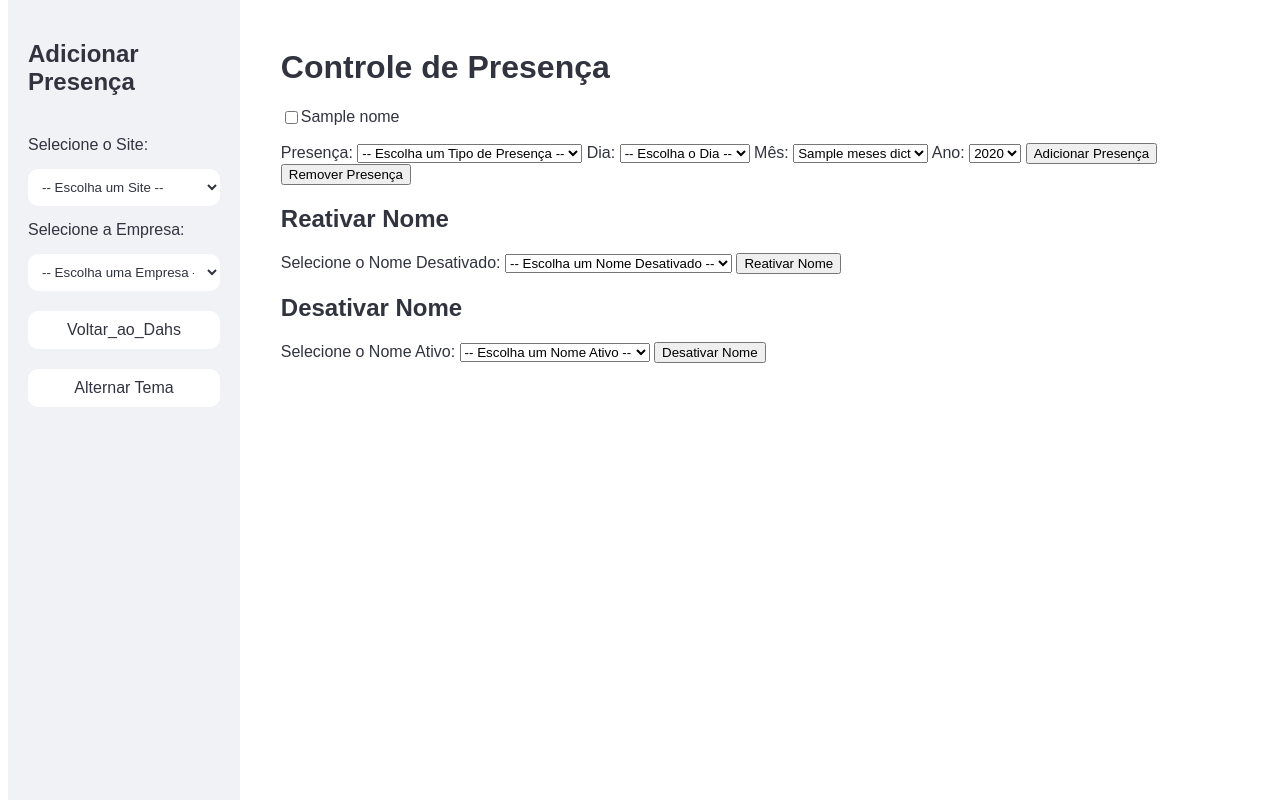
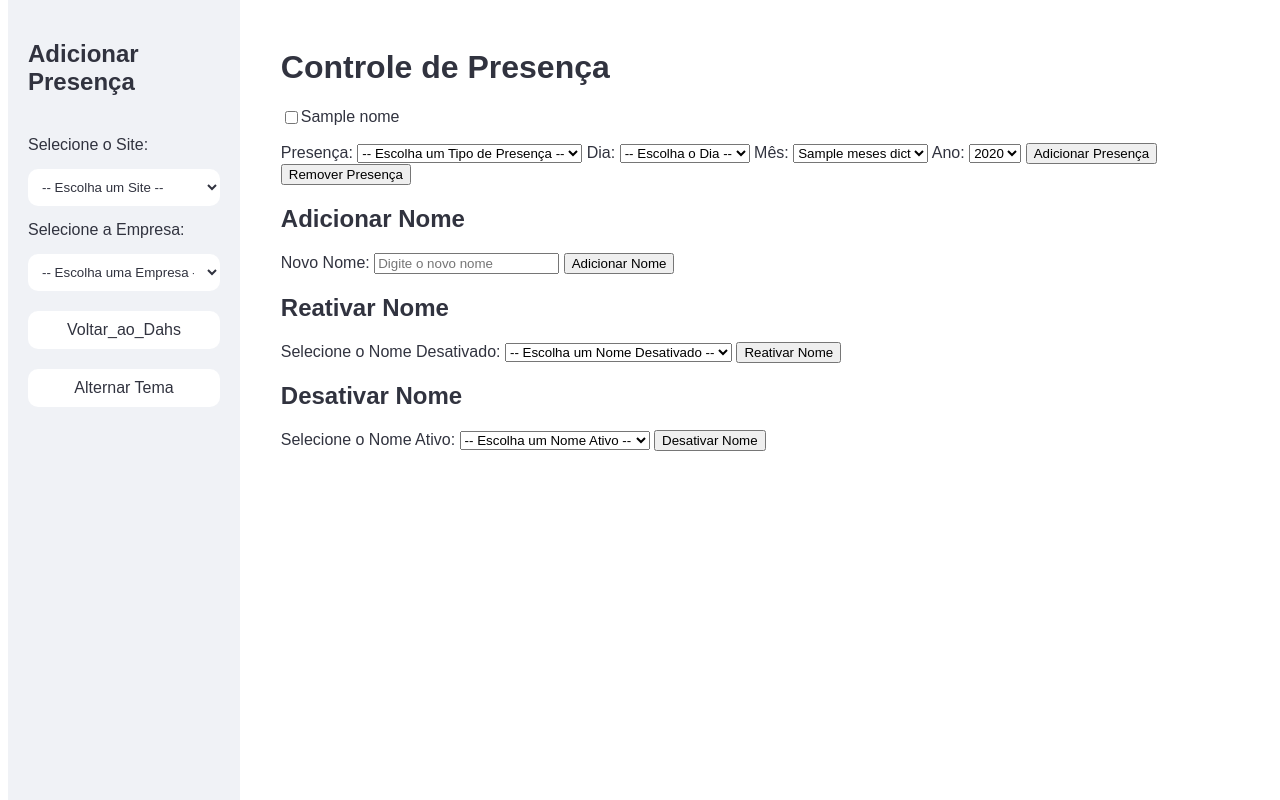
Before and after one commit to Pontessxx/VenvQua-Flask_integration_v1, a Flask app: template meu_app_flask/templates/adicionar_presenca.html in a window 1280 px wide. Run offline with Flask 3, Linux system fonts and the light colour scheme; the template is opened without the code that fills it: most values are stand-ins (such as "Sample title", 1, 10 or a date in 2020).

Commit message:
Adicionar Nome

```diff
--- a/meu_app_flask/app.py
+++ b/meu_app_flask/app.py
@@ -496,6 +496,46 @@
 
     return redirect(url_for('adiciona_presenca'))
 
+@app.route('/adicionar-nome', methods=['POST'])
+def adicionar_nome():
+    novo_nome = request.form.get("novo_nome")
+    siteempresa_id = request.form.get("siteempresa_id")
+
+    if not novo_nome or not siteempresa_id:
+        flash("Por favor, preencha todos os campos.", "error")
+        return redirect(url_for('adiciona_presenca'))
+
+    try:
+        # Formatar o nome: primeira letra maiúscula, o restante em minúsculas
+        novo_nome = novo_nome.strip().title()
+
+        # Verificar se o nome já existe na tabela para o mesmo siteempresa_id
+        cursor = conn.cursor()
+        cursor.execute("SELECT COUNT(*) FROM Nome WHERE Nome = ? AND id_SiteEmpresa = ?", (novo_nome, siteempresa_id))
+        existe_nome = cursor.fetchone()[0]
+
+        if existe_nome > 0:
+            flash(f"O nome '{novo_nome}' já existe na tabela.", "warning")
+            return redirect(url_for('adiciona_presenca'))
+
+        # Pega o último id_Nomes e soma 1 para criar um novo ID
+        cursor.execute("SELECT MAX(id_Nomes) FROM Nome")
+        ultimo_id = cursor.fetchone()[0]
+        novo_id = ultimo_id + 1
+
+        # Insere o novo nome na tabela Nome
+        cursor.execute("""
+            INSERT INTO Nome (id_Nomes, id_SiteEmpresa, Nome, Ativo)
+            VALUES (?, ?, ?, ?)
+        """, (novo_id, siteempresa_id, novo_nome, True))
+
+        conn.commit()
+        flash(f"Nome '{novo_nome}' adicionado com sucesso!", "success")
+    except Exception as e:
+        flash(f"Erro ao adicionar nome: {e}", "error")
+
+    return redirect(url_for('adiciona_presenca'))
+
 
 if __name__ == "__main__":
     # print('Runing on http://127.0.0.1/5000')
--- a/meu_app_flask/templates/adicionar_presenca.html
+++ b/meu_app_flask/templates/adicionar_presenca.html
@@ -107,6 +107,21 @@
             <button type="submit" onclick="setAction('remover')">Remover Presença</button>
         </form>
 
+        <!-- Formulário para adicionar novo nome -->
+        <form id="formAdicionarNome" action="/adicionar-nome" method="POST">
+            <h2>Adicionar Nome</h2>
+
+            <label for="novo_nome">Novo Nome:</label>
+            <input type="text" id="novo_nome" name="novo_nome" placeholder="Digite o novo nome">
+
+            <!-- Campo oculto para siteempresa_id -->
+            <input type="hidden" name="siteempresa_id" value="{{ siteempresa_id }}">
+
+            <!-- Botão para adicionar nome -->
+            <button type="submit">Adicionar Nome</button>
+        </form>
+
+
         <!-- Terceiro Formulário para Reativar Nomes -->
         <form id="formReativarNomes" action="/reativar-nome" method="POST">
             <h2>Reativar Nome</h2>
```
